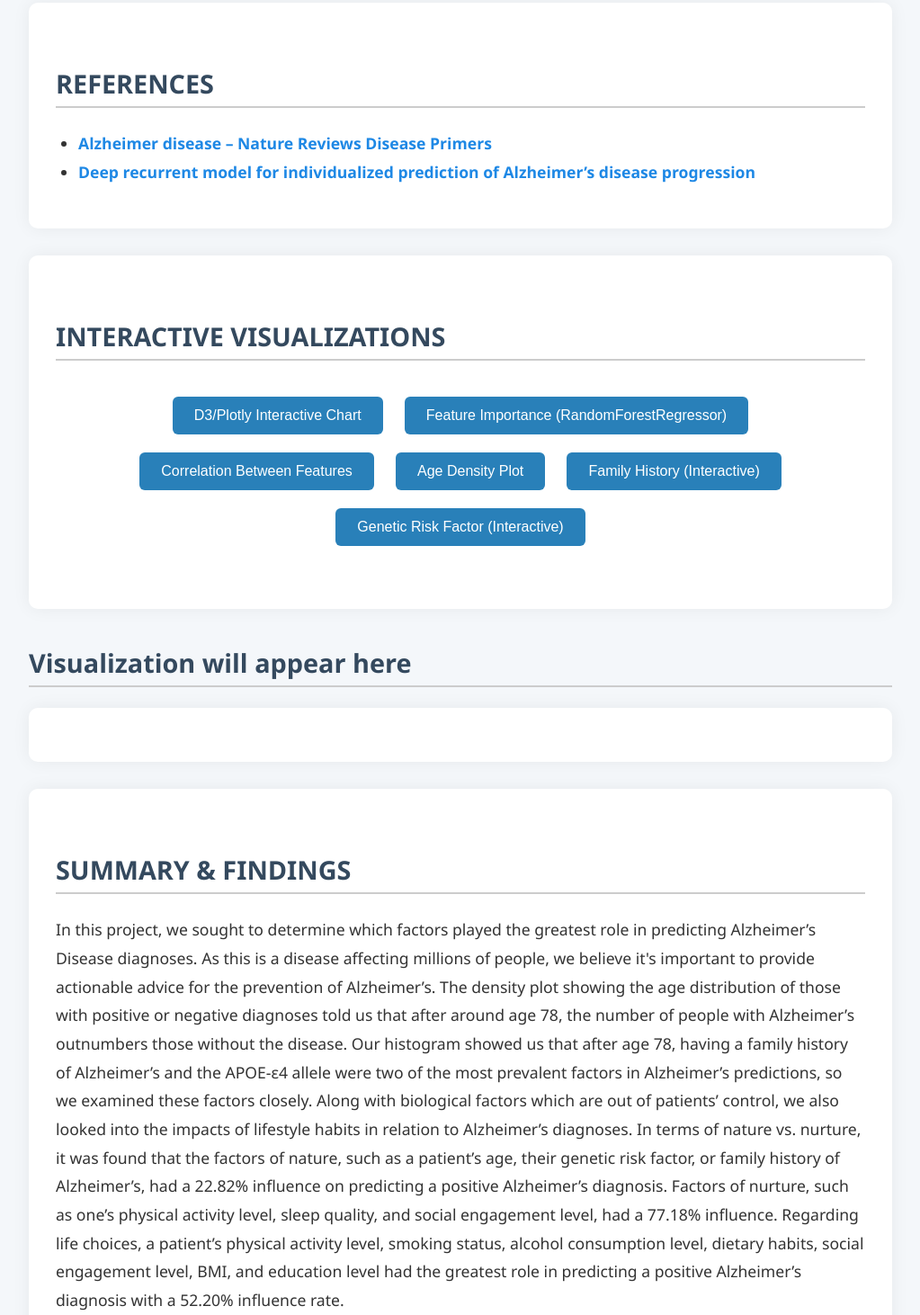
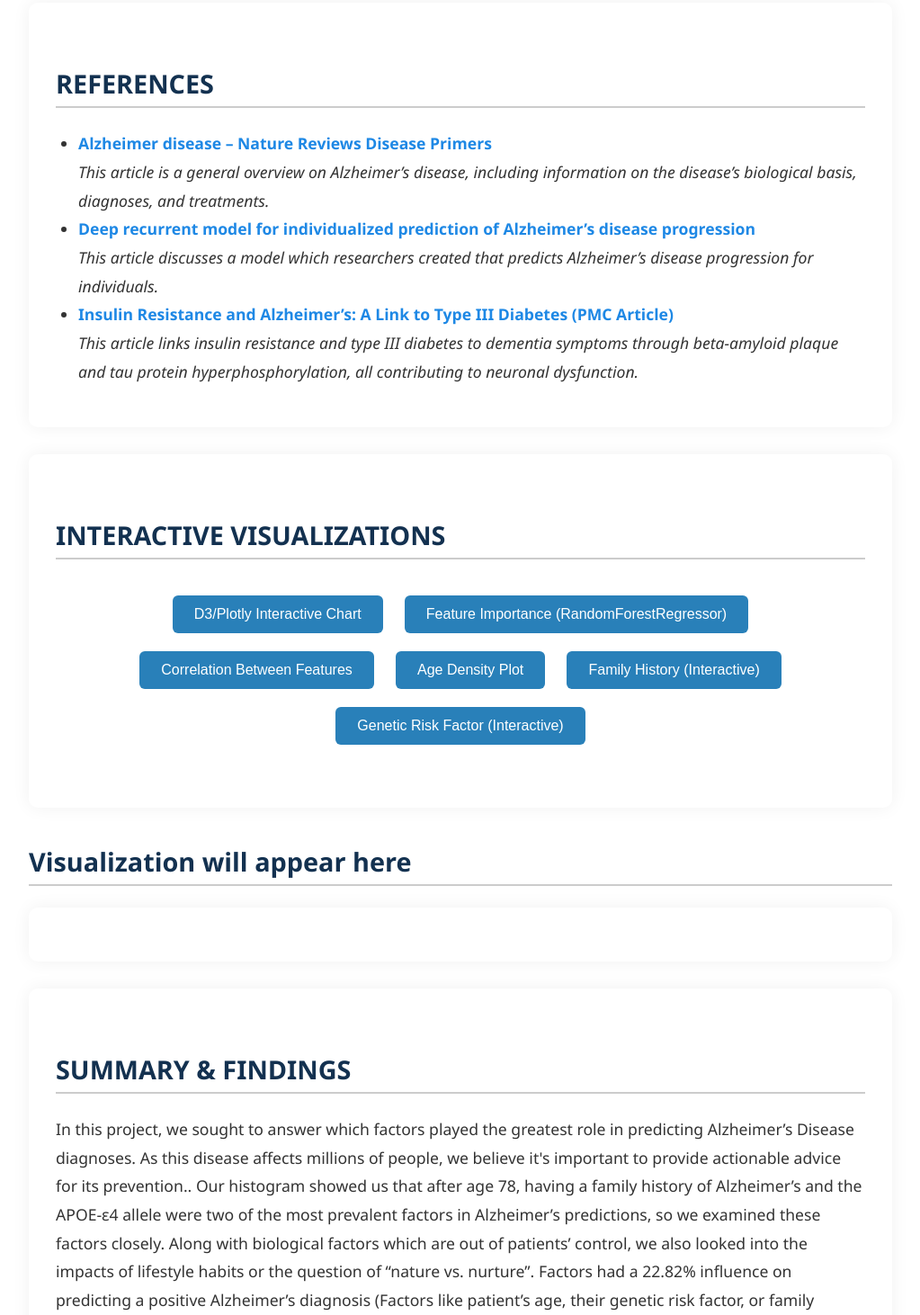
Before and after one commit to zeynepata1ay/alzheimers-final-project, a plain HTML site: page index.html in a window 1280 px wide. Shown: the part 1338-2800 px from the top of the page at 90% size, without its empty margins (128-1151 px from the left). Drawn offline with Linux system fonts and the light colour scheme.

Commit message:
Final project: full updated website with dynamic visual explanations

```diff
--- a/index.html
+++ b/index.html
@@ -12,7 +12,8 @@
 
   <div class="lightbox">
     <h2>INTRODUCTION</h2>
-    <p>Alzheimer's disease is a progressive neurodegenerative disorder leading to severe cognitive decline and loss of independence. Symptoms include severe memory loss, poor planning, and loss of physical control. It is unfortunately quite common. Affecting 6.9 million Americans, its prevalence is rising, potentially due to controllable environmental factors (NIH Alzheimers and Environmental Factors). Further, recent scientific discoveries have shown our previous theory of Alzheimer's, the amyloid cascade hypothesis, is incorrect. And in the literature, the specific cause of Alzheimer's is still poorly understood. Highly efficacious Alzheimer's medications remain to be seen. However, it may be possible to reduce the odds of developing the disease via lifestyle changes. For our project, we examined biological features from our dataset such as age, Body Mass Index (BMI), the Genetic Risk Factor (APOE-ε4 allele). We also looked at environmental factors including physical activity, smoker status, and sleep quality to evaluate if the disease was predominantly affected by nature or nurture. After combining all these factors, we sought to provide actionable recommendations for preventing Alzheimer’s disease.</p>
+    <p>Alzheimer's disease is a progressive neurodegenerative disorder leading to severe cognitive decline and loss of independence. Symptoms include severe memory loss, poor planning, and loss of physical control. It is unfortunately quite common. Affecting 6.9 million Americans, its prevalence is rising, potentially due to controllable environmental factors (NIH Alzheimers and Environmental Factors). Further, recent scientific discoveries have shown our previous theory of Alzheimer's, the amyloid cascade hypothesis, is incorrect. And in the literature, the specific cause of Alzheimer's is still poorly understood. Highly efficacious Alzheimer's medications remain to be seen. However, it may be possible to reduce the odds of developing the disease via lifestyle changes. For our project, we examined biological features from our dataset such as age, Body Mass Index (BMI), the Genetic Risk Factor (APOE-ε4 allele). We also looked at environmental factors including physical activity, smoker status, and sleep quality to evaluate if the disease was predominantly affected by nature or nurture. After combining all these factors, we sought to provide actionable recommendations for preventing Alzheimer’s disease.
+    </p>
   </div>
 
   <div class="lightbox">
@@ -31,15 +32,24 @@
       <li>
         <a href="https://www-nature-com.ezproxy.neu.edu/articles/s41572-021-00269-y" target="_blank">
           Alzheimer disease – Nature Reviews Disease Primers
-        </a>
+        </a><br />
+        <em>This article is a general overview on Alzheimer’s disease, including information on the disease’s biological basis, diagnoses, and treatments.</em>
       </li>
       <li>
         <a href="https://www-sciencedirect-com.ezproxy.neu.edu/science/article/pii/S1053811921004201" target="_blank">
           Deep recurrent model for individualized prediction of Alzheimer’s disease progression
-        </a>
+        </a><br />
+        <em>This article discusses a model which researchers created that predicts Alzheimer’s disease progression for individuals.</em>
+      </li>
+      <li>
+        <a href="https://www.ncbi.nlm.nih.gov/pmc/articles/PMC7246646/" target="_blank">
+          Insulin Resistance and Alzheimer’s: A Link to Type III Diabetes (PMC Article)
+        </a><br />
+        <em>This article links insulin resistance and type III diabetes to dementia symptoms through beta-amyloid plaque and tau protein hyperphosphorylation, all contributing to neuronal dysfunction.</em>
       </li>
     </ul>
   </div>
+
 
   <div class="lightbox">
     <h2>INTERACTIVE VISUALIZATIONS</h2>
@@ -71,13 +81,7 @@
       <p><strong>Correlation Values Explanation:</strong> This graph shows the linear correlation values calculated for our target variable “Alzheimer's Diagnosis”. We note “Family History of Alzheimer’s” and the genetic risk factor “APOE-e4 allele” are clear predictors while the rest have no clear linear relationship to Alzheimer's diagnosis including age, BMI, and Education Level. Despite being known in the scientific literature to be linked factors.</p>
     </div>
     <div id="desc-age_density_plot.png">
-      <p><strong>Density Plot Design:</strong> Density plot design: A density plot was used for this in order to clearly view the age differences of the groups with positive or negative Alzheimer’s diagnoses; it was useful to be able to overlay the two groups. The format also allowed us to see if the data was skewed towards different sides. As seen in the graph, the “No” group skews towards younger ages, while the “Yes” group skews towards older folks. Density plots depict smooth curves in the graph, which are visually appealing.
-
-        Family history design: A stacked bar plot was used to show the comparison between the groups of people with positive and negative Alzheimer’s diagnoses. The stacked design allowed us to easily view the proportions of each diagnosis group of those with and without a family history of the disease. Since the bars were set to the same height, comparisons for the proportions could easily be determined. This design also uses space efficiently, using two columns whereas a standard bar plot would use four.
-
-        Genetic risk design: A stacked bar plot was used to show the comparison between the groups of people with positive and negative Alzheimer’s diagnosis. The stacked design allowed us to easily view the proportions of each diagnosis group of those who were and were not genetically predisposed to the disease. Since the bars were set to the same height, comparisons for the proportions could easily be determined. This design also uses space efficiently, using two columns whereas a standard bar plot would use four.
-
-        Alzheimer's Correlation design: A bar plot was used to further simplify the correlation matrix for Alzheimer’s diagnosis. The bar chart allows us to tangibly compare small differences (correlations of 0.1-0.18) of the matrix. Including all the variables shows a lack of simple correlation for most variables.
+      <p><strong>Density Plot Design:</strong> This is a density plot showing the age distribution for Alzheimer's diagnosis statuses. For those without an Alzheimer's diagnosis, the data is positively skewed, with ages 50-65 having the highest rates of negative diagnoses. For those with an Alzheimer's diagnosis, the data is negatively skewed, with ages 80-95 having the highest rates of positive diagnoses. Negative diagnoses tend to sharply drop between the ages of 63-65, 74-78, and 93-97. Positive diagnoses rapidly increase between the ages of 45-50, 64-67, and 74-80. At age 78, the rate of those affected by Alzheimer's becomes greater than the rate of those who are not affected. There are no noticeable potential outliers in this graph.
 
     </div>
     <div id="desc-family_history_chart.html">
@@ -94,9 +98,11 @@
 
   <div class="lightbox">
     <h2>SUMMARY & FINDINGS</h2>
-    <p>In this project, we sought to determine which factors played the greatest role in predicting Alzheimer’s Disease diagnoses. As this is a disease affecting millions of people, we believe it's important to provide actionable advice for the prevention of Alzheimer’s.
-      The density plot showing the age distribution of those with positive or negative diagnoses told us that after around age 78, the number of people with Alzheimer’s outnumbers those without the disease. Our histogram showed us that after age 78, having a family history of Alzheimer’s and the APOE-ε4 allele were two of the most prevalent factors in Alzheimer’s predictions, so we examined these factors closely.
-      Along with biological factors which are out of patients’ control, we also looked into the impacts of lifestyle habits in relation to Alzheimer’s diagnoses. In terms of nature vs. nurture, it was found that the factors of nature, such as a patient’s age, their genetic risk factor, or family history of Alzheimer’s, had a 22.82% influence on predicting a positive Alzheimer’s diagnosis. Factors of nurture, such as one’s physical activity level, sleep quality, and social engagement level, had a 77.18% influence. Regarding life choices, a patient’s physical activity level, smoking status, alcohol consumption level, dietary habits, social engagement level, BMI, and education level had the greatest role in predicting a positive Alzheimer’s diagnosis with a 52.20% influence rate.
+    <p>In this project, we sought to answer which factors played the greatest role in predicting Alzheimer’s Disease diagnoses. As this disease affects millions of people, we believe it's important to provide actionable advice for its prevention..
+      Our histogram showed us that after age 78, having a family history of Alzheimer’s and the APOE-ε4 allele were two of the most prevalent factors in Alzheimer’s predictions, so we examined these factors closely.
+      Along with biological factors which are out of patients’ control, we also looked into the impacts of lifestyle habits or the question of “nature vs. nurture”. Factors  had a 22.82% influence on predicting a positive Alzheimer’s diagnosis (Factors like patient’s age, their genetic risk factor, or family history of Alzheimer’s).  Factors of nurture had a 77.18% influence (Factors like physical activity level, sleep quality, and social engagement level). Regarding life choices, a patient’s physical activity level, smoking status, alcohol consumption level, dietary habits, social engagement level, BMI, and education level had the greatest role in predicting a positive Alzheimer’s diagnosis with a 52.20% influence rate.
+
+      Our findings have shown us that age and genetics remain the clearest factors for Alzheimer’s diagnosis, but the impact of lifestyle choices should not be overlooked. In terms of body health traits, BMI, physical activity, alcohol consumption and dietary habits all predict Alzheimer’s diagnosis. Therefore it is important to monitor BMI and make healthy food choices. Activities like going outside with friends or sports are two easy ways to promote physical activity and socialization. Both are linked to lower risk. Further education can also lower your risk. We dispel the misconception that Alzheimers is caused by uncontrollable genetic factors. Risk factors mitigation can enable individuals to avoid progressive Alzheimer’s disease and/or delay it.
       </p>
   </div>
 </div>
--- a/style.css
+++ b/style.css
@@ -8,7 +8,7 @@ body::before {
   background-image: url("background.jpg");
   background-size: cover;
   background-position: center;
-  opacity: 0.15;
+  opacity: 0.90;
   z-index: -1;
   filter: blur(2px);
 }
@@ -17,7 +17,6 @@ body {
   font-family: 'Segoe UI', sans-serif;
   margin: 0;
   padding: 0;
-  background-color: #f4f7fa;
   color: #333;
 }
 
@@ -29,13 +28,13 @@ body {
 
 h1 {
   font-size: 2.8em;
-  color: #2c3e50;
+  color: #051f39;
   margin-bottom: 30px;
   text-align: center;
 }
 
 h2 {
-  color: #34495e;
+  color: #133150;
   border-bottom: 2px solid #ccc;
   padding-bottom: 6px;
   margin-top: 40px;
```
